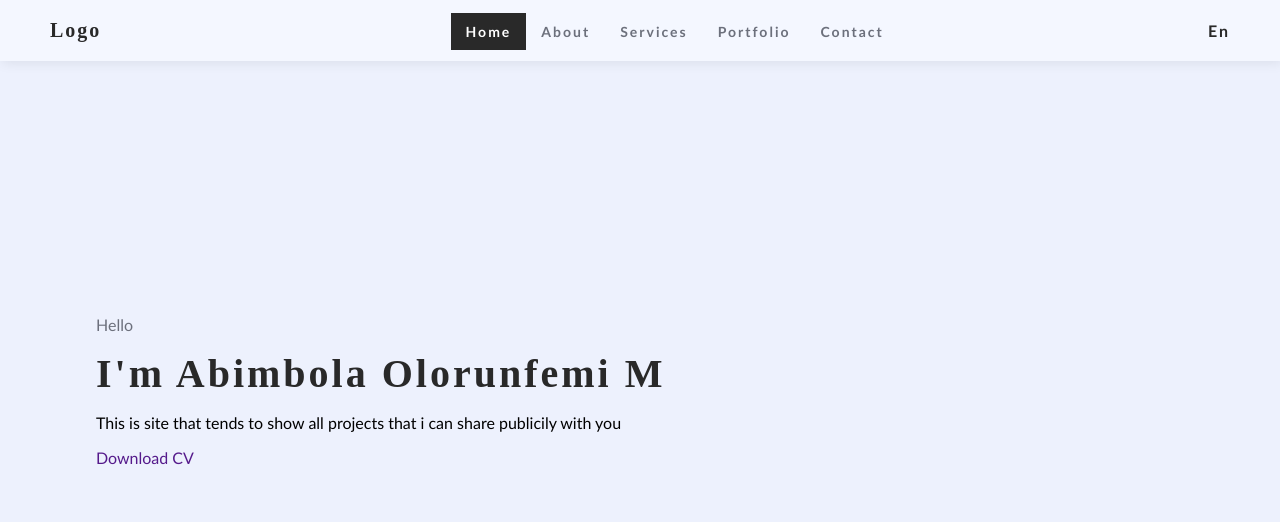
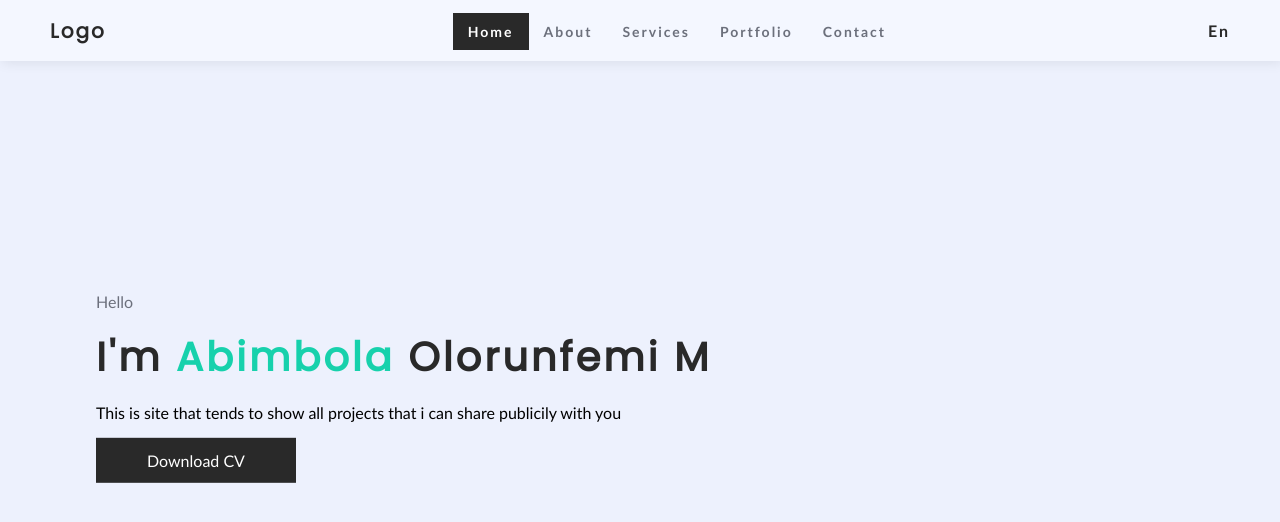
Before and after one commit to femiabimbola/portfolio-src, a plain HTML site: page index.html in a window 1280 px wide. Drawn offline with Linux system fonts and the light colour scheme.

Commit message:
fixed the poppings error

```diff
--- a/css/style1.css
+++ b/css/style1.css
@@ -88,3 +88,18 @@ nav {
     letter-spacing: 3px;
     color: #292929;
 }
+
+.cv-btn {
+    width:200px;
+    height:45px;
+    display:flex;
+    justify-content: center;
+    align-items: center;
+    background-color: #292929;
+    color:#ffffff;
+}
+
+.cv-btn:hover{
+    background-color: #9c5d90;
+    transition: all ease 0.6s;
+}
--- a/index.html
+++ b/index.html
@@ -5,6 +5,7 @@
     <meta name="viewport" content="width=device-width, initial-scale=1.0">
     <title> Build Your Own Website</title>
     <link rel="shortcut icon" href="">
+    <link href='https://fonts.googleapis.com/css?family=Poppins' rel='stylesheet'>
     <link rel="stylesheet" href="./css/style1.css">
 </head>
 <body>
@@ -26,7 +27,7 @@
     <!-- Names --->
     <div class="name">
       <p> Hello </p>
-      <h1> I'm Abimbola Olorunfemi  M</h1>
+      <h1> I'm <font color="#17d1ac"> Abimbola </font> Olorunfemi  M</h1>
       <p class="details"> This is site that tends to show all  projects that i can share publicily with you</p>
       <a href="" class="cv-btn"> Download CV</a>
 
```
